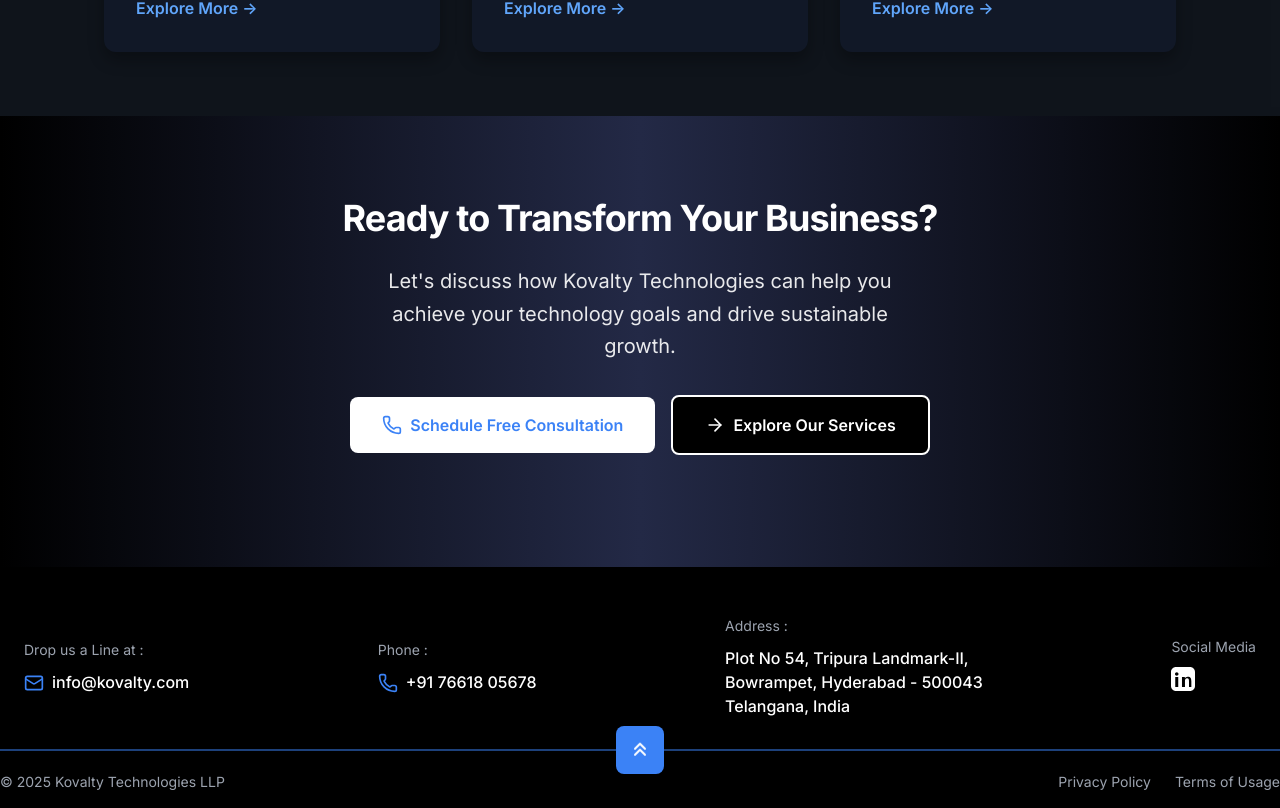
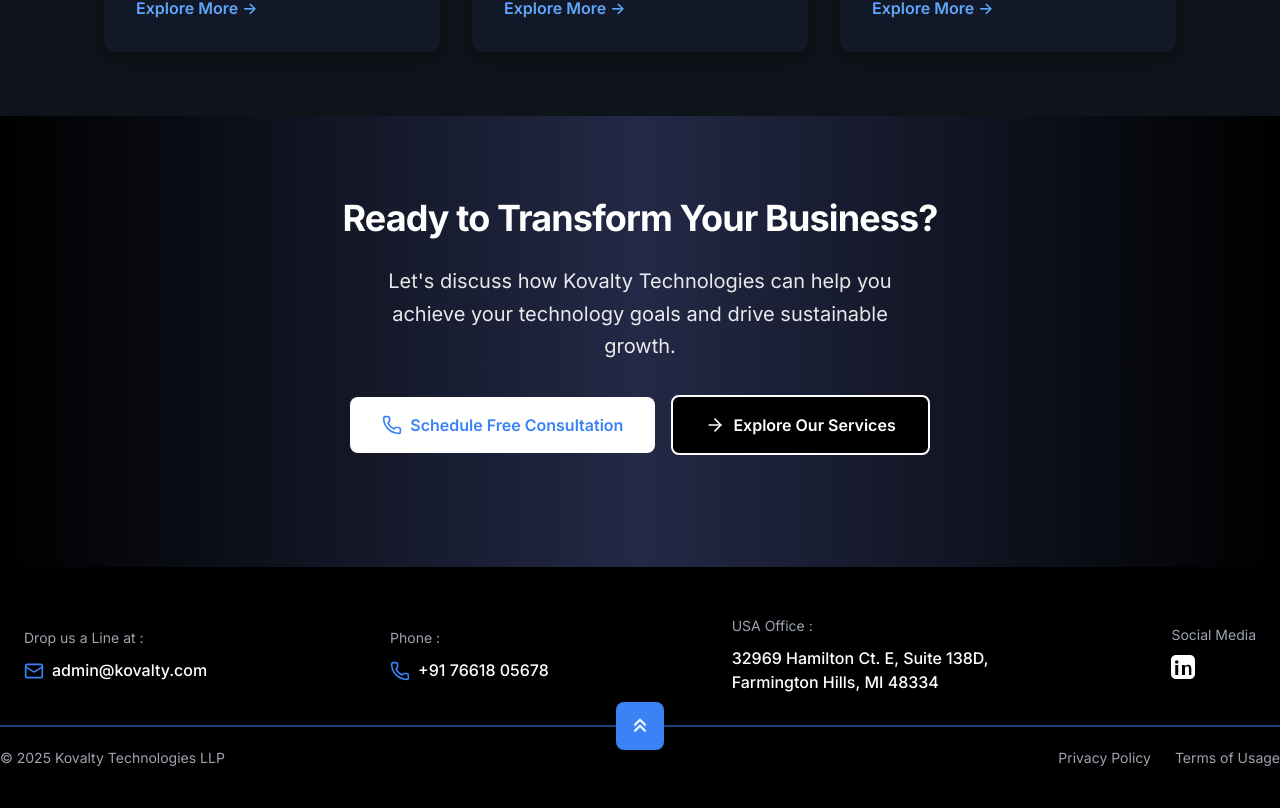
Before and after one commit to Gautam-Yedla/kovalty, a React (Vite) app in the folder frontend/: page / in a window 1280 px wide. Shown: the part 1418-2226 px from the top of the page. After the commit the page ends 2202 px from the top, so only its background shows below. Built offline with nearby package versions, Linux system fonts and the light colour scheme; a web font is replaced by a local one.

Commit message:
Updated address in footer and contact form

```diff
--- a/frontend/src/components/Contact/ContactForm.tsx
+++ b/frontend/src/components/Contact/ContactForm.tsx
@@ -28,7 +28,7 @@
     {
       icon: Mail,
       title: "Email Us",
-      details: "info@kovalty.com",
+      details: "admin@kovalty.com",
       description: "Send us an email anytime",
     },
     {
@@ -41,7 +41,7 @@
       icon: MapPin,
       title: "Visit Us",
       details:
-        "Plot No 54, Tripura Landmark-II,\nBowrampet, Hyderabad - 500043,\nTelangana, India",
+        "32969 Hamilton Ct. E, Suite 138D,\nFarmington Hills, MI 48334,\nUSA",
       description: "Come say hello at our office",
     },
   ];
--- a/frontend/src/components/Footer.tsx
+++ b/frontend/src/components/Footer.tsx
@@ -39,8 +39,8 @@
           <div className="footer-contact-info">
             <p className="footer-contact-text">Drop us a Line at :</p>
             <Mail className="footer-cta-contact-icon" />
-            <a href="mailto:info@kovalty.com" className="footer-link">
-              info@kovalty.com
+            <a href="mailto:admin@kovalty.com" className="footer-link">
+              admin@kovalty.com
             </a>
           </div>
           <div className="footer-contact-info">
@@ -51,18 +51,16 @@
             </a>
           </div>
           <div className="footer-contact-info">
-            <p className="footer-contact-text">Address :</p>
+            <p className="footer-contact-text">USA Office :</p>
             <a
-              href="https://maps.app.goo.gl/FrizC6mKpXe8YWS29"
+              href="https://maps.google.com/?q=32969+Hamilton+Ct.+E,+Suite+138D,+Farmington+Hills,+MI+48334"
               target="_blank"
               rel="noopener noreferrer"
               className="footer-link"
             >
-              Plot No 54, Tripura Landmark-II,
+              32969 Hamilton Ct. E, Suite 138D,
               <br />
-              Bowrampet, Hyderabad - 500043
-              <br />
-              Telangana, India
+              Farmington Hills, MI 48334
             </a>
           </div>
 
```
